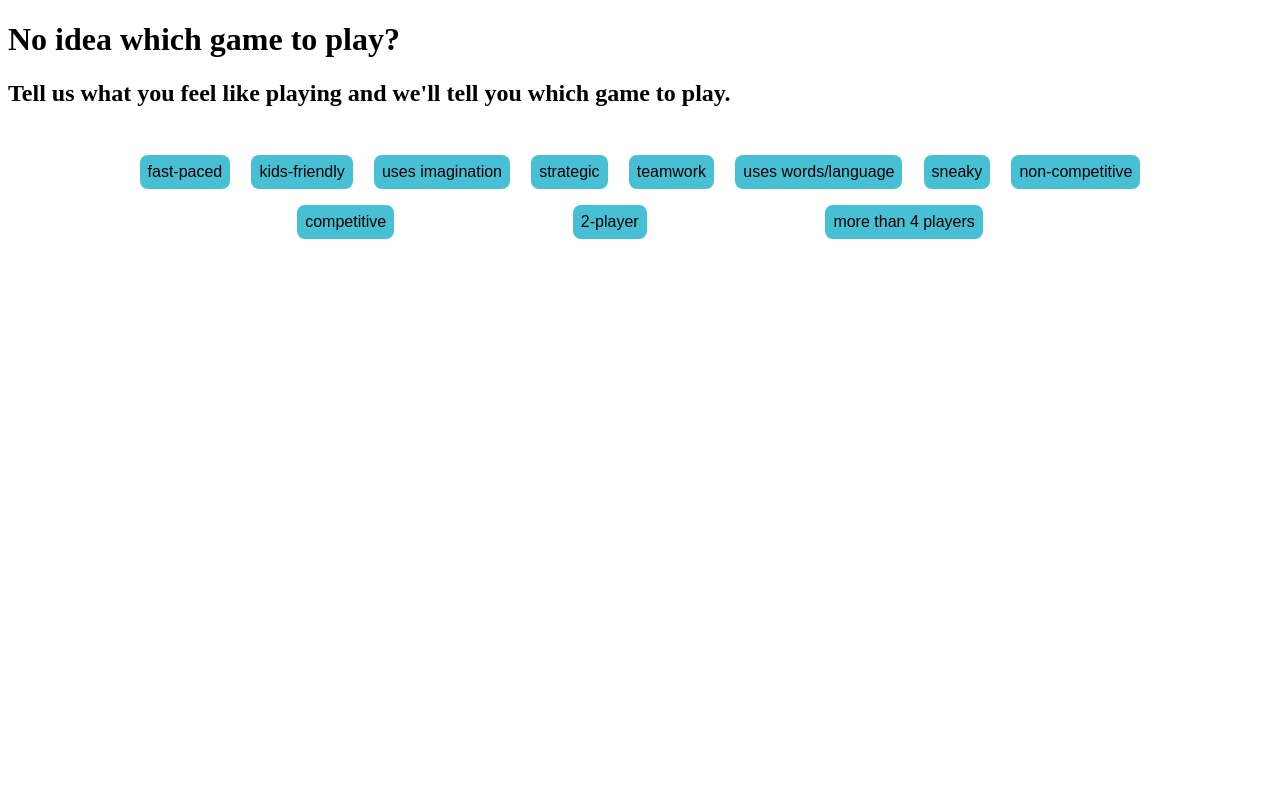
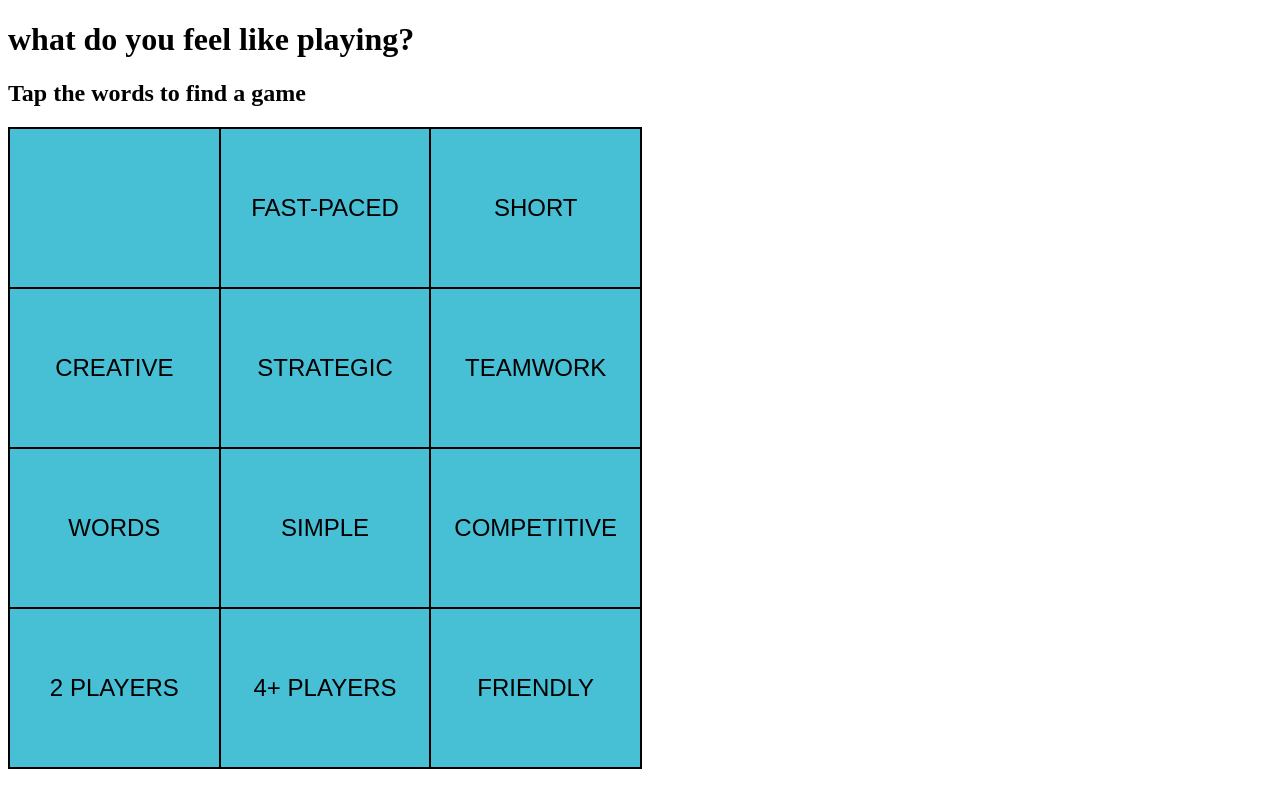
Before and after one commit to nicole-ilustre/game-generator, a React (Create React App) app: page / in a window 1280 px wide. Built offline with nearby package versions, Linux system fonts and the light colour scheme.

Commit message:
change grid styling

```diff
--- a/src/App.css
+++ b/src/App.css
@@ -1,21 +1,32 @@
-.flex-container-descriptions,
-.flex-container-buttons, .reset-btn {
-  margin: 3rem auto 3rem auto;
+.flex-container-main {
   display: flex;
-  width: 80%;
-  flex-flow: row wrap;
-  justify-content: space-evenly;
-  grid-gap: 1rem;
+  justify-content: space-between;
 }
 
-.btn-description, .not-selected {
+.flex-container-descriptions {
+  display: flex;
+  width: 50%;
+  flex-flow: row wrap;
+  border: 1px solid black;
+}
+
+.btn-description,
+.not-selected {
   background-color: rgb(71, 191, 213);
-  border: none;
-  border-radius: .5rem;
-  padding: .5rem;
-  font-size: 1rem
+  border: 1px solid black;
+  font-size: 1.5rem;
+  flex: 1 1 160px;
+  height: 160px;
 }
-.btn-description:hover, .selected {
+
+.empty-div {
+  background-color: rgb(71, 191, 213);
+  border: 1px solid black;
+  flex: 158px;
+}
+
+.btn-description:hover,
+.selected {
   transition: 0.3s ease-in-out;
   background-color: rgb(29, 46, 49);
   color: rgb(71, 191, 213);
--- a/src/App.js
+++ b/src/App.js
@@ -1,7 +1,7 @@
 import './App.css';
 import { useState } from 'react';
 import { Descriptions } from './components/Descriptions';
-import { SelectedResult } from './components/results/SelectedResult';
+import { Result } from './components/results/Result';
 import { ErrorMessage } from './components/ErrorMessage';
 
 function App() {
@@ -16,17 +16,15 @@ function App() {
 
   return (
     <div>
-      <h1>No idea which game to play?</h1>
-      <h2>
-        Tell us what you feel like playing and we'll tell you which game to
-        play.
-      </h2>
-      <Descriptions {...props} />
-
+      <h1>what do you feel like playing?</h1>
+      <h2>Tap the words to find a game</h2>
+      <div className='flex-container-main'>
+        <Descriptions {...props} />
+        {!isError && selectedDescription.length > 0 && (
+          <Result selectedDescription={selectedDescription} />
+        )}
+      </div>
       {isError && <ErrorMessage errorMessage='Please choose from above' />}
-      {!isError && selectedDescription.length > 0 && (
-        <SelectedResult selectedDescription={selectedDescription} />
-      )}
     </div>
   );
 }
--- a/src/components/Descriptions.js
+++ b/src/components/Descriptions.js
@@ -20,6 +20,7 @@ export const Descriptions = ({
   };
   return (
     <div className='flex-container-descriptions'>
+      <span className='empty-div'></span>
       {gameDescriptions.map((description) => {
         return (
           <button
@@ -28,7 +29,7 @@ export const Descriptions = ({
             onClick={(e) => onSelect(e)}
             key={description}
           >
-            {description}
+            {description.toUpperCase()}
           </button>
         );
       })}
--- a/src/components/results/SelectedResult.js
+++ b/src/components/results/Result.js
@@ -2,7 +2,7 @@ import { useState, useEffect } from 'react';
 import { gameTypes } from '../../gameTypes'
 import { ErrorMessage } from '../ErrorMessage'
 
-export const SelectedResult = (props) => {
+export const Result = (props) => {
   const { selectedDescription } = props;
   const [results, setResults] = useState([]);
 
@@ -29,7 +29,7 @@ export const SelectedResult = (props) => {
   }, [selectedDescription]);
 
   return (
-      <div>
+      <div className='div-result'>
           {results.length === 0 &&
           <ErrorMessage errorMessage="No match found. Please try again." />}
       <ul>
--- a/src/gameDescriptions.js
+++ b/src/gameDescriptions.js
@@ -1 +1,13 @@
-export const gameDescriptions = ["fast-paced", "kids-friendly", "uses imagination", "strategic", "teamwork", "uses words/language", "sneaky", "non-competitive", "competitive", "2-player", "more than 4 players"]
+export const gameDescriptions = [
+  'fast-paced',
+  'short',
+  'creative',
+  'strategic',
+  'teamwork',
+  'words',
+  'simple',
+  'competitive',
+  '2 players',
+  '4+ players',
+  'friendly',
+];
--- a/src/gameTypes.js
+++ b/src/gameTypes.js
@@ -13,7 +13,7 @@ export const gameTypes = [
     description: 'Memory game description',
     numberOfPlayers: '2-4',
     duration: '20mins',
-    descriptions: ['strategic', 'sneaky', 'competitive', '2-player'],
+    descriptions: ['strategic', 'competitive', '2-player'],
   },
   {
     title: 'Action game',
@@ -21,7 +21,7 @@ export const gameTypes = [
     description: 'Memory game description',
     numberOfPlayers: '2-4',
     duration: '15mins',
-    descriptions: ['fast-paced', 'competitive', 'kids-friendly', '2-player'],
+    descriptions: ['fast-paced', 'competitive', 'short', 'simple', '2-player'],
   },
   {
     title: 'Market game',
@@ -45,7 +45,7 @@ export const gameTypes = [
     description: 'Memory game description',
     numberOfPlayers: '5-6',
     duration: '2mins',
-    descriptions: ['fast-paced', 'kids-friendly', 'more than 4 players'],
+    descriptions: ['fast-paced', 'simple', '4+ players', 'short'],
   },
   {
     title: 'Tile game',
@@ -53,7 +53,7 @@ export const gameTypes = [
     description: 'Memory game description',
     numberOfPlayers: '2-4',
     duration: '25mins',
-    descriptions: ['strategic', 'competitive', '2-player', 'sneaky'],
+    descriptions: ['strategic', 'competitive', '2-player'],
   },
   {
     title: 'Deduction game',
@@ -61,7 +61,7 @@ export const gameTypes = [
     description: 'Memory game description',
     numberOfPlayers: '3-6',
     duration: '10mins',
-    descriptions: ['strategic', 'competitive', 'sneaky', 'more than 4 players'],
+    descriptions: ['strategic', 'competitive', '4+ players'],
   },
   {
     title: 'Numbers game',
@@ -86,12 +86,12 @@ export const gameTypes = [
     numberOfPlayers: '3-8',
     duration: '20mins',
     descriptions: [
-      'non-competitive',
-      'more than 4 players',
-      'uses words/language',
-      'uses imagination',
-      'kids-friendly',
+      '4+ players',
+      'words',
+      'creative',
       'fast-paced',
+      'simple',
+      'short'
     ],
   },
   {
@@ -101,13 +101,12 @@ export const gameTypes = [
     numberOfPlayers: '2-5',
     duration: '10mins',
     descriptions: [
-      'non-competitive',
       '2-player',
-      'more than 4 players',
-      'uses words/language',
-      'uses imagination',
-      'kids-friendly',
+      '4+ players',
+      'words',
+      'creative',
       'fast-paced',
+      'short'
     ],
   },
   {
@@ -120,7 +119,7 @@ export const gameTypes = [
       'strategic',
       'competitive',
       '2-player',
-      'more than 4 players',
+      '4+ players',
     ],
   },
   {
@@ -140,8 +139,7 @@ export const gameTypes = [
     descriptions: [
       'strategic',
       'teamwork',
-      'more than 4 players',
-      'sneaky',
+      '4+ players',
       'fast-paced',
     ],
   },
```
